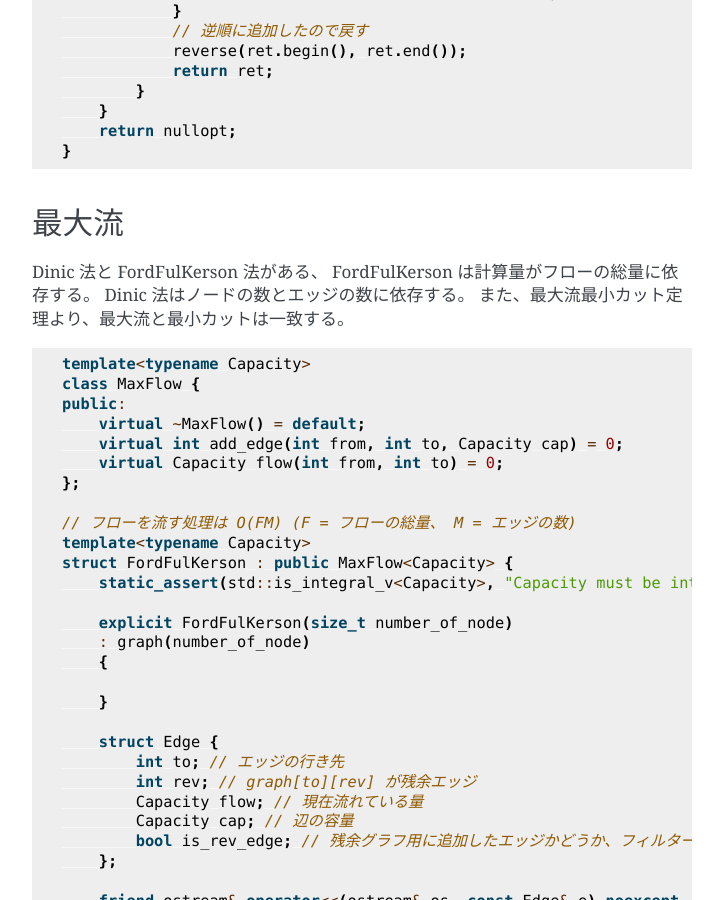
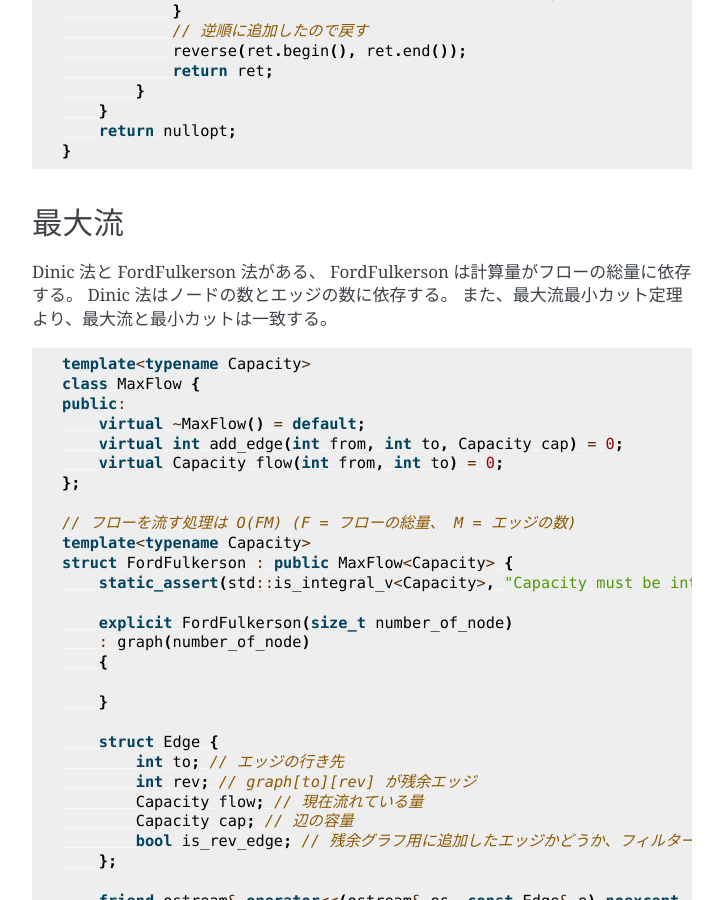
Before and after one commit to tomoki/AlgoLib, a Sphinx documentation site: the page built from source/graph.rst, in a window 1280 px wide and 900 px high, scrolled down 6184 px. Shown: the whole window, without its empty margins (388-1111 px from the left). Built offline with Sphinx 7.4.7, drawn with Linux system fonts in a browser that asks for light colours.

```diff
--- a/source/graph.rst
+++ b/source/graph.rst
@@ -331,7 +331,7 @@
 最大流
 ****************************************
 
-Dinic 法と FordFulKerson 法がある、 FordFulKerson は計算量がフローの総量に依存する。 Dinic 法はノードの数とエッジの数に依存する。
+Dinic 法と FordFulkerson 法がある、 FordFulkerson は計算量がフローの総量に依存する。 Dinic 法はノードの数とエッジの数に依存する。
 また、最大流最小カット定理より、最大流と最小カットは一致する。
 
 .. code-block:: cpp
@@ -346,10 +346,10 @@ Dinic 法と FordFulKerson 法がある、 FordFulKerson は計算量がフロ
 
     // フローを流す処理は O(FM) (F = フローの総量、 M = エッジの数)
     template<typename Capacity>
-    struct FordFulKerson : public MaxFlow<Capacity> {
+    struct FordFulkerson : public MaxFlow<Capacity> {
         static_assert(std::is_integral_v<Capacity>, "Capacity must be integral");
 
-        explicit FordFulKerson(size_t number_of_node)
+        explicit FordFulkerson(size_t number_of_node)
         : graph(number_of_node)
         {
 
```
